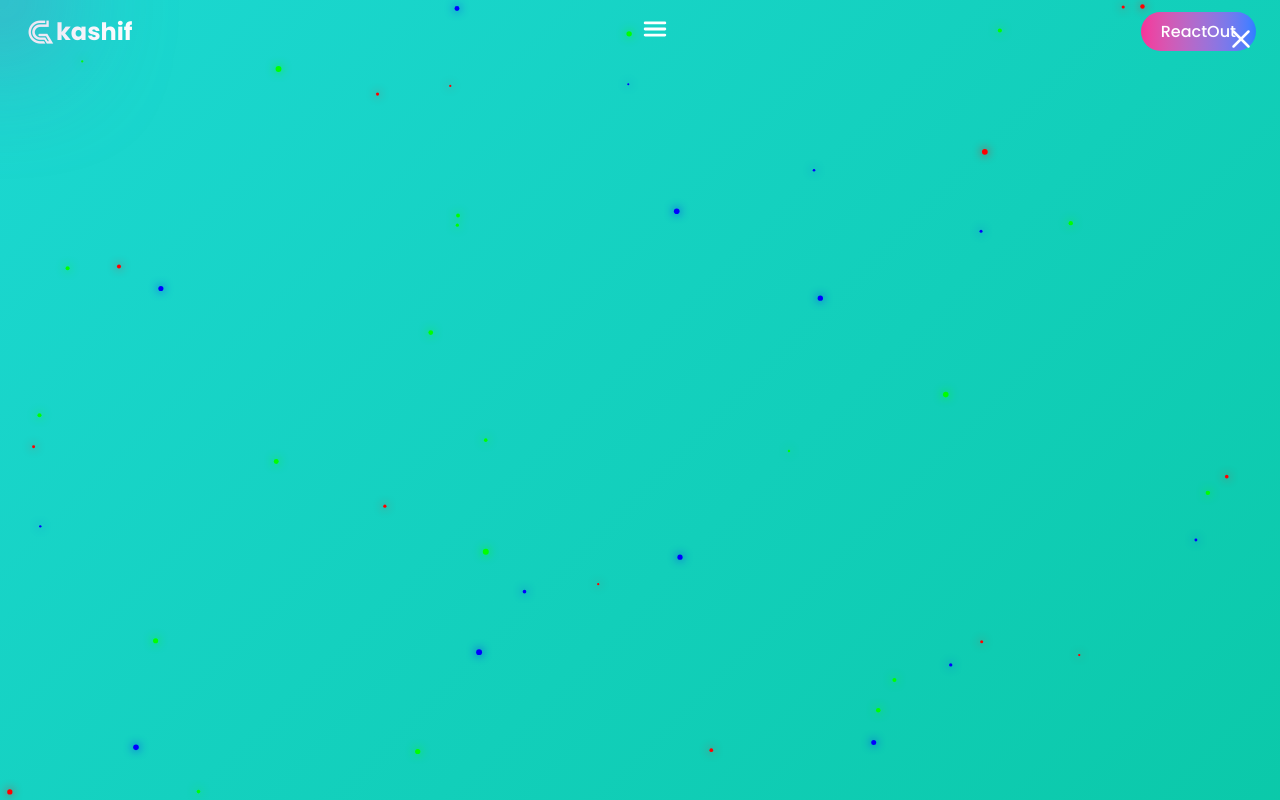
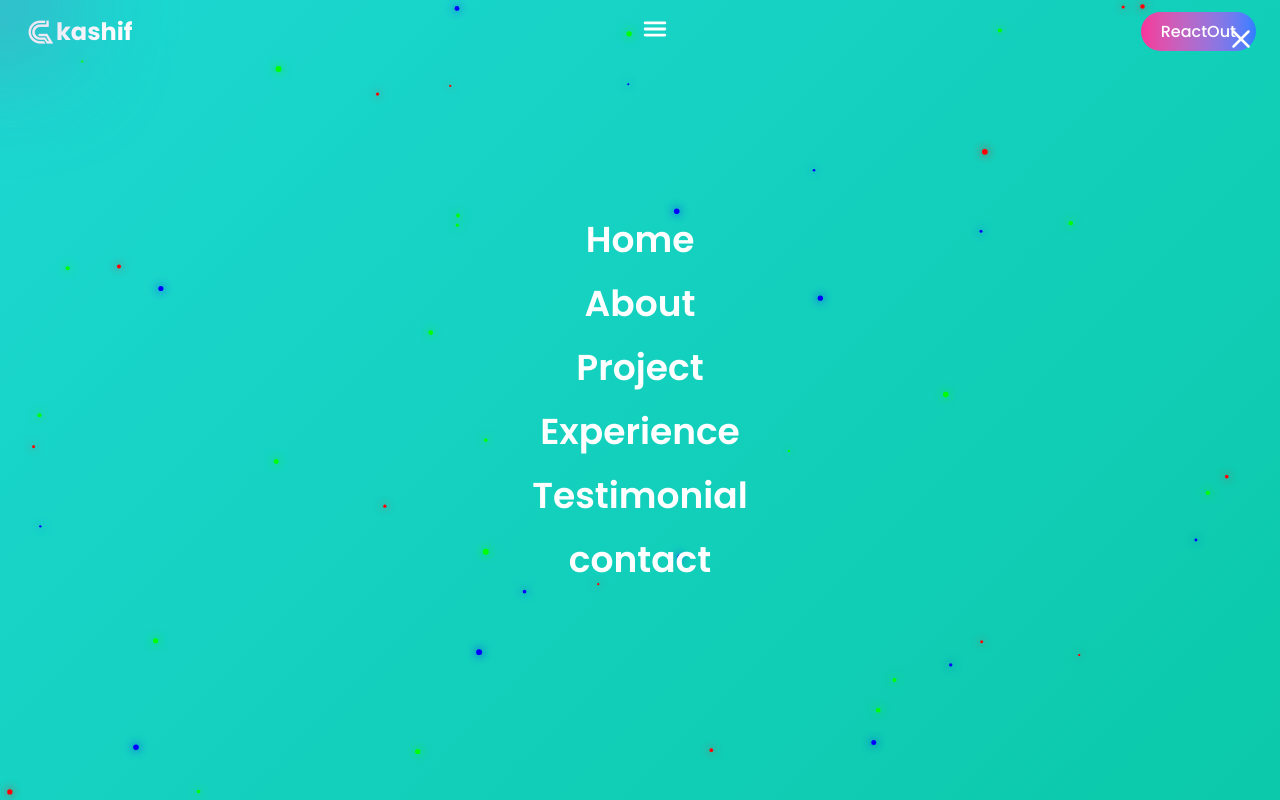
Before and after one commit to kashif5677/MyPorfolio_website, a React (Vite) app in the folder vite-project/: page / in a window 1280 px wide. Both pictures are taken after a click on the button "open Menu". Shown: the top 800 px of the page. Built offline with nearby package versions, Linux system fonts and the light colour scheme.

Commit message:
overlayMenu

```diff
--- /dev/null
+++ b/package.json
@@ -0,0 +1,5 @@
+{
+  "dependencies": {
+    "framer-motion": "^12.38.0"
+  }
+}
--- a/vite-project/src/components/Navbar.jsx
+++ b/vite-project/src/components/Navbar.jsx
@@ -4,7 +4,7 @@ import logo from '../assets/logo.png'
 import { IoMenu } from "react-icons/io5";
 
 const Navbar = () => {
-const [menuopen,setMenuOpen]=useState(false)
+const [menuOpen,setMenuOpen]=useState(false)
 const [visible,setVisible]=useState(true)
 
   return (
@@ -34,7 +34,7 @@ const [visible,setVisible]=useState(true)
     </div>
 
     </nav>
-    <OverlayMenu isOpen={menuopen} onClose={()=> setMenuOpen(false)}/>
+    <OverlayMenu isOpen={menuOpen} onClose={()=> setMenuOpen(false)}/>
     </>
   )
 }
--- a/vite-project/src/components/OverlayMenu.jsx
+++ b/vite-project/src/components/OverlayMenu.jsx
@@ -22,7 +22,7 @@ const OverlayMenu = ({isOpen,onClose}) => {
                 "Experience",
                 "Testimonial",
                 "contact",
-            ].map((item,index)=>{
+            ].map((item,index)=>(
                 <motion.li key={item}
                     initial={{opacity:0,y:20}}
                     animate={{opacity:1,y:0}}
@@ -36,7 +36,7 @@ const OverlayMenu = ({isOpen,onClose}) => {
                     </a>
 
                 </motion.li>
-            })}
+            ))}
             </ul>
           </motion.div>
       )}
```
Also changed, not shown: 1 other file (tests, documents, lock files or other folders).
